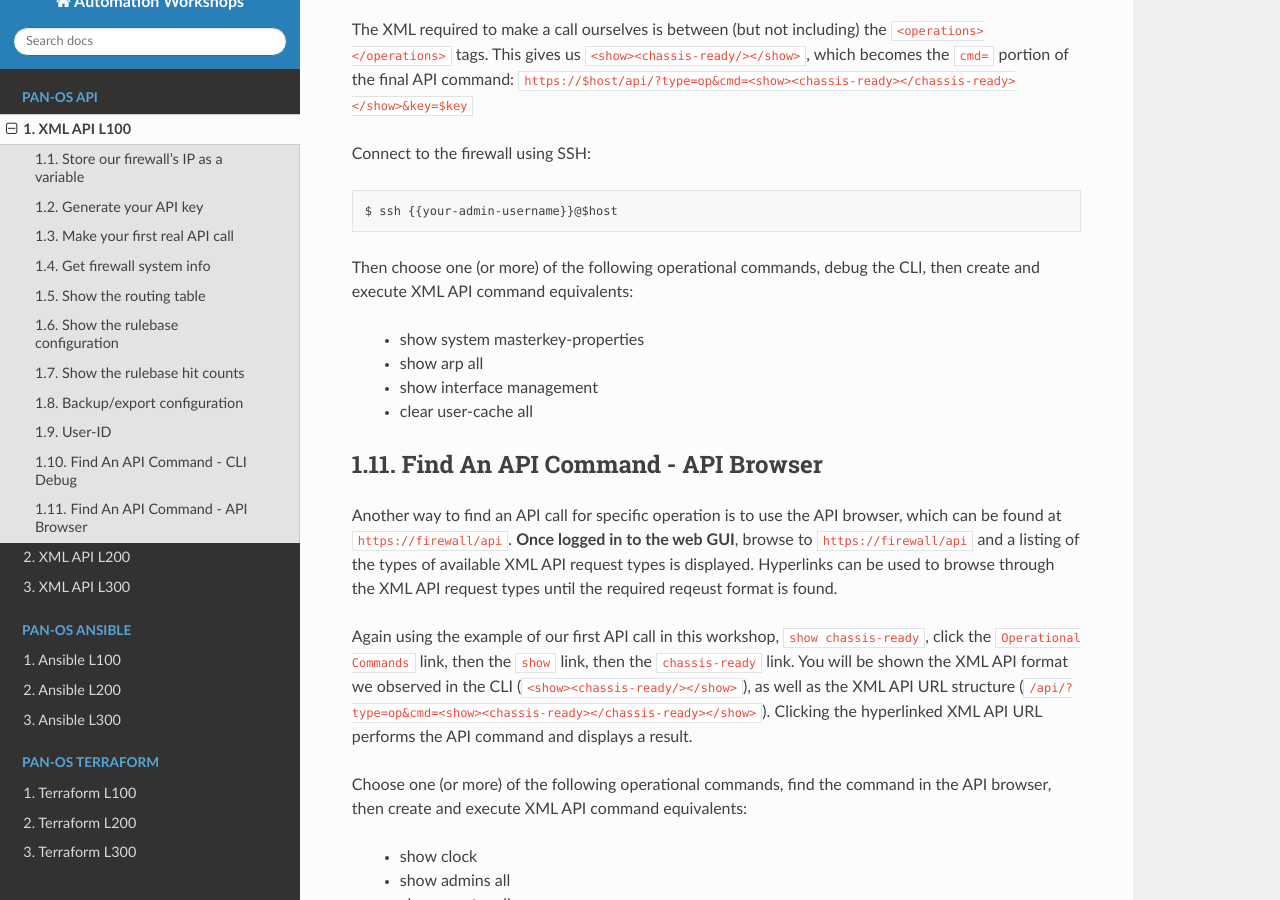
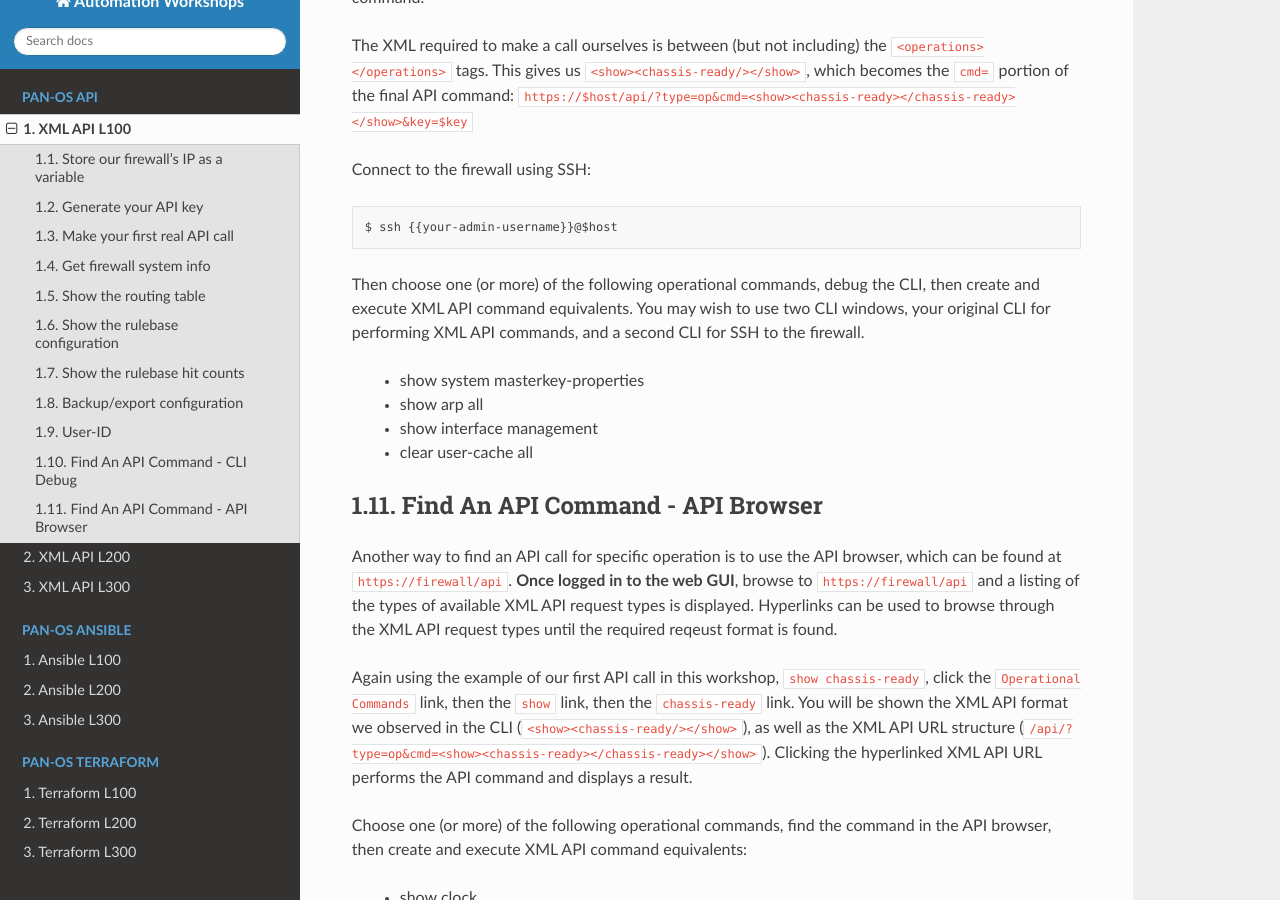
Before and after one commit to jamesholland-uk/automation-workshops, a Sphinx documentation site: the page built from docs/xmlapi/l100.rst, in a window 1280 px wide and 900 px high, scrolled down 3689 px. Built offline with Sphinx 7.4.7 and the Read the Docs theme 2.0.0, drawn with Linux system fonts in a browser that asks for light colours; some of the changed text lies outside the part shown.

Commit message:
Tiny mod

```diff
--- a/docs/xmlapi/l100.rst
+++ b/docs/xmlapi/l100.rst
@@ -166,7 +167,7 @@
 
         $ ssh {{your-admin-username}}@$host
 
-Then choose one (or more) of the following operational commands, debug the CLI, then create and execute XML API command equivalents:
+Then choose one (or more) of the following operational commands, debug the CLI, then create and execute XML API command equivalents. You may wish to use two CLI windows, your original CLI for performing XML API commands, and a second CLI for SSH to the firewall.
 
     * show system masterkey-properties
     * show arp all
```
Also changed, not shown: other parts of docs/xmlapi/l100.rst (+2 -1 lines).
